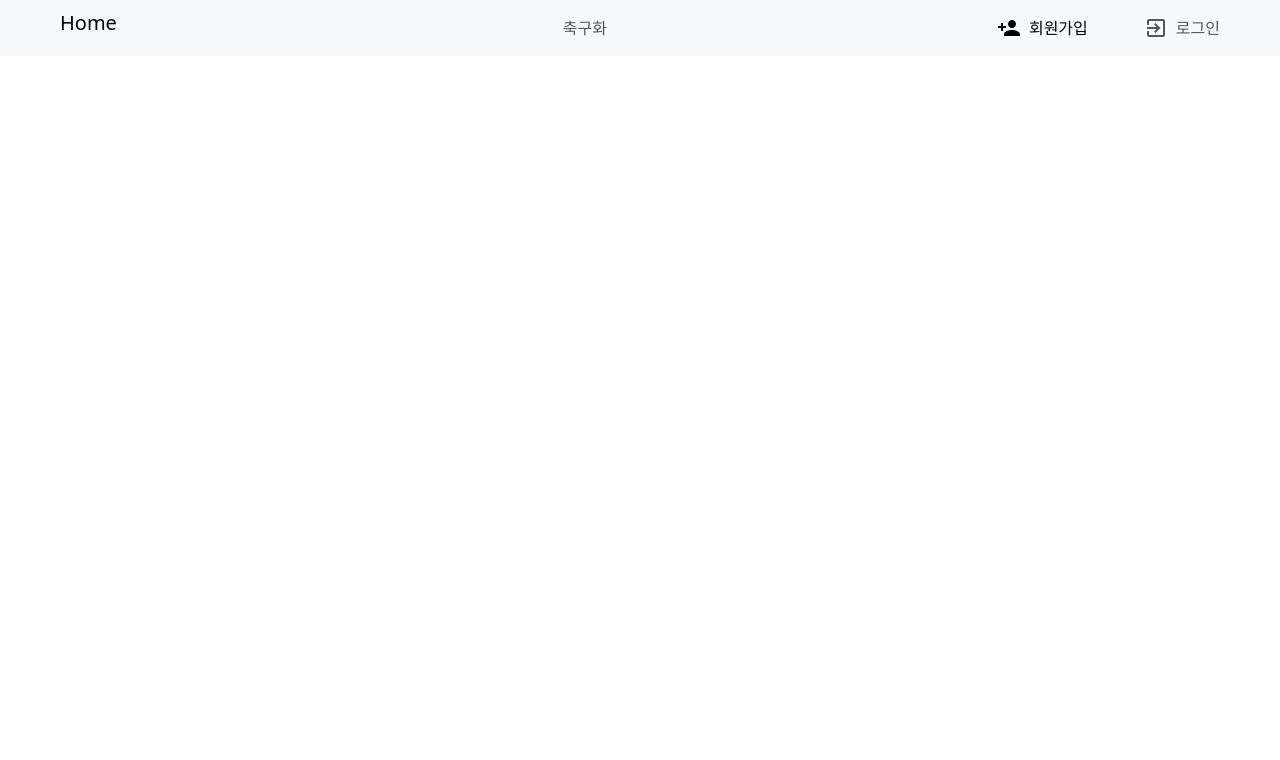
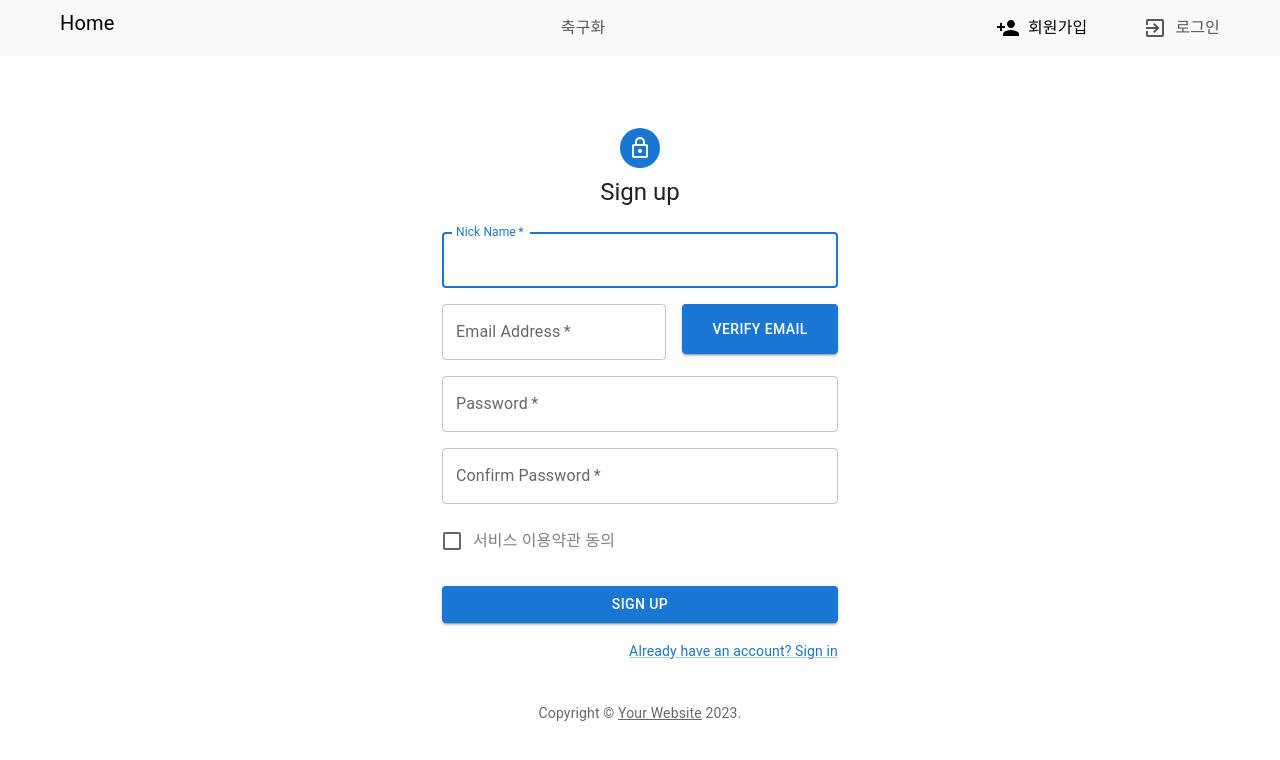
Before and after one commit to MDandersonm/shop1-front, a React (Create React App) app: page /sign-up in a window 1280 px wide. Before the commit this address had no page. Shown: the top 760 px of the page. Built offline with nearby package versions, Linux system fonts and the light colour scheme.

Commit message:
feat: [김영진] 비회원만 보이는 회원가입메뉴를 누르면 보이는 회원가입페이지 [REACT-SHOP-FRONT-03]

```diff
--- /dev/null
+++ b/src/pages/memberPage/signUpPage.tsx
@@ -0,0 +1,195 @@
+import React from "react";
+import { useState } from "react";
+import { ChangeEvent } from "react";
+import Avatar from "@mui/material/Avatar";
+import Button from "@mui/material/Button";
+import CssBaseline from "@mui/material/CssBaseline";
+import TextField from "@mui/material/TextField";
+import FormControlLabel from "@mui/material/FormControlLabel";
+import Checkbox from "@mui/material/Checkbox";
+import Link from "@mui/material/Link";
+import Grid from "@mui/material/Grid";
+import Box from "@mui/material/Box";
+import LockOutlinedIcon from "@mui/icons-material/LockOutlined";
+import Typography from "@mui/material/Typography";
+import Container from "@mui/material/Container";
+// import { createTheme, ThemeProvider } from "@mui/material/styles";
+
+const Copyright = (props: any) => {
+  return (
+    <Typography
+      variant="body2"
+      color="text.secondary"
+      align="center"
+      {...props}
+    >
+      {"Copyright © "}
+      <Link color="inherit" href="#">
+        Your Website
+      </Link>{" "}
+      {new Date().getFullYear()}
+      {"."}
+    </Typography>
+  );
+};
+
+// TODO remove, this demo shouldn't need to reset the theme.
+// const defaultTheme = createTheme();
+
+export const SignUpPage: React.FC = () => {
+  const [isChecked, setIsChecked] = useState(false);
+
+  const handleCheckboxChange = (event: React.ChangeEvent<HTMLInputElement>) => {
+    setIsChecked(event.target.checked);
+  };
+  const [passwordsMatch, setPasswordsMatch] = React.useState(false);
+  const checkPasswordsMatch = (event: ChangeEvent<HTMLInputElement>) => {
+    // 비밀번호 확인 검증 시뮬레이션
+    // 여기서는 단순히 입력된 두 비밀번호가 같은지 확인
+    const password = event.target.value;
+    // const confirmPassword = document.getElementById("confirmPassword").value;
+    const confirmPasswordElement = document.getElementById(
+      "confirmPassword"
+    ) as HTMLInputElement;
+    const confirmPassword = confirmPasswordElement?.value;
+
+    if (password === confirmPassword) {
+      setPasswordsMatch(true);
+    } else {
+      setPasswordsMatch(false);
+    }
+  };
+  const handleSubmit = (event: React.FormEvent<HTMLFormElement>) => {
+    event.preventDefault();
+    const data = new FormData(event.currentTarget);
+    console.log({
+      email: data.get("email"),
+      password: data.get("password"),
+    });
+  };
+
+  return (
+    // <ThemeProvider theme={defaultTheme}>
+    <Container component="main" maxWidth="xs">
+      <CssBaseline />
+      <Box
+        sx={{
+          marginTop: 8,
+          display: "flex",
+          flexDirection: "column",
+          alignItems: "center",
+        }}
+      >
+        <Avatar sx={{ m: 1, bgcolor: "primary.main" }}>
+          <LockOutlinedIcon />
+        </Avatar>
+        <Typography component="h1" variant="h5">
+          Sign up
+        </Typography>
+        <Box
+          component="form"
+          // noValidate
+          onSubmit={handleSubmit}
+          sx={{ mt: 3 }}
+        >
+          <Grid container spacing={2}>
+            <Grid item xs={12}>
+              <TextField
+                autoComplete="given-name"
+                name="nickName"
+                required
+                fullWidth
+                id="nickName"
+                label="Nick Name"
+                autoFocus
+              />
+            </Grid>
+
+            <Grid item xs={7}>
+              <TextField
+                required
+                fullWidth
+                id="email"
+                label="Email Address"
+                name="email"
+                autoComplete="email"
+              />
+            </Grid>
+            <Grid item xs={5}>
+              <Button
+                type="button"
+                fullWidth
+                variant="contained"
+                color="primary"
+                sx={{ height: 50 }}
+                // TODO: 이메일 인증 함수 추가
+                onClick={() => {}}
+              >
+                Verify Email
+              </Button>
+            </Grid>
+            <Grid item xs={12}>
+              <TextField
+                required
+                fullWidth
+                name="password"
+                label="Password"
+                type="password"
+                id="password"
+                autoComplete="new-password"
+              />
+            </Grid>
+
+            <Grid item xs={12}>
+              <TextField
+                required
+                fullWidth
+                name="confirmPassword"
+                label="Confirm Password"
+                type="password"
+                id="confirmPassword"
+                autoComplete="new-password"
+                // TODO: 비밀번호 확인 검증 함수 추가
+                onChange={checkPasswordsMatch}
+              />
+            </Grid>
+            <Grid item xs={12}>
+              <FormControlLabel
+                control={
+                  <Checkbox
+                    checked={isChecked}
+                    onChange={handleCheckboxChange}
+                    value="allowService"
+                    color="primary"
+                  />
+                }
+                label={
+                  <span style={{ color: isChecked ? "black" : "gray" }}>
+                    서비스 이용약관 동의
+                  </span>
+                }
+              />
+            </Grid>
+          </Grid>
+          <Button
+            type="submit"
+            fullWidth
+            variant="contained"
+            sx={{ mt: 3, mb: 2 }}
+          >
+            Sign Up
+          </Button>
+          <Grid container justifyContent="flex-end">
+            <Grid item>
+              <Link href="#" variant="body2">
+                Already have an account? Sign in
+              </Link>
+            </Grid>
+          </Grid>
+        </Box>
+      </Box>
+      <Copyright sx={{ mt: 5 }} />
+    </Container>
+    // </ThemeProvider>
+  );
+};
--- /dev/null
+++ b/src/router/memberRoutes.ts
@@ -0,0 +1,13 @@
+import {SignUpPage} from "../pages/memberPage/signUpPage";
+
+
+const memberRoutes = [
+  {
+    path: "/sign-up",
+    component: SignUpPage,
+  },
+
+
+];
+
+export default memberRoutes;
--- a/src/router/routes.ts
+++ b/src/router/routes.ts
@@ -2,9 +2,10 @@
 
 import mainRoutes from "./MainRoutes";
 import productRoutes from "./productRoutes";
-
+import memberRoutes from "./memberRoutes";
 export default [
 
   ...mainRoutes,
-  ...productRoutes
+  ...productRoutes,
+  ...memberRoutes,
 ];
```
